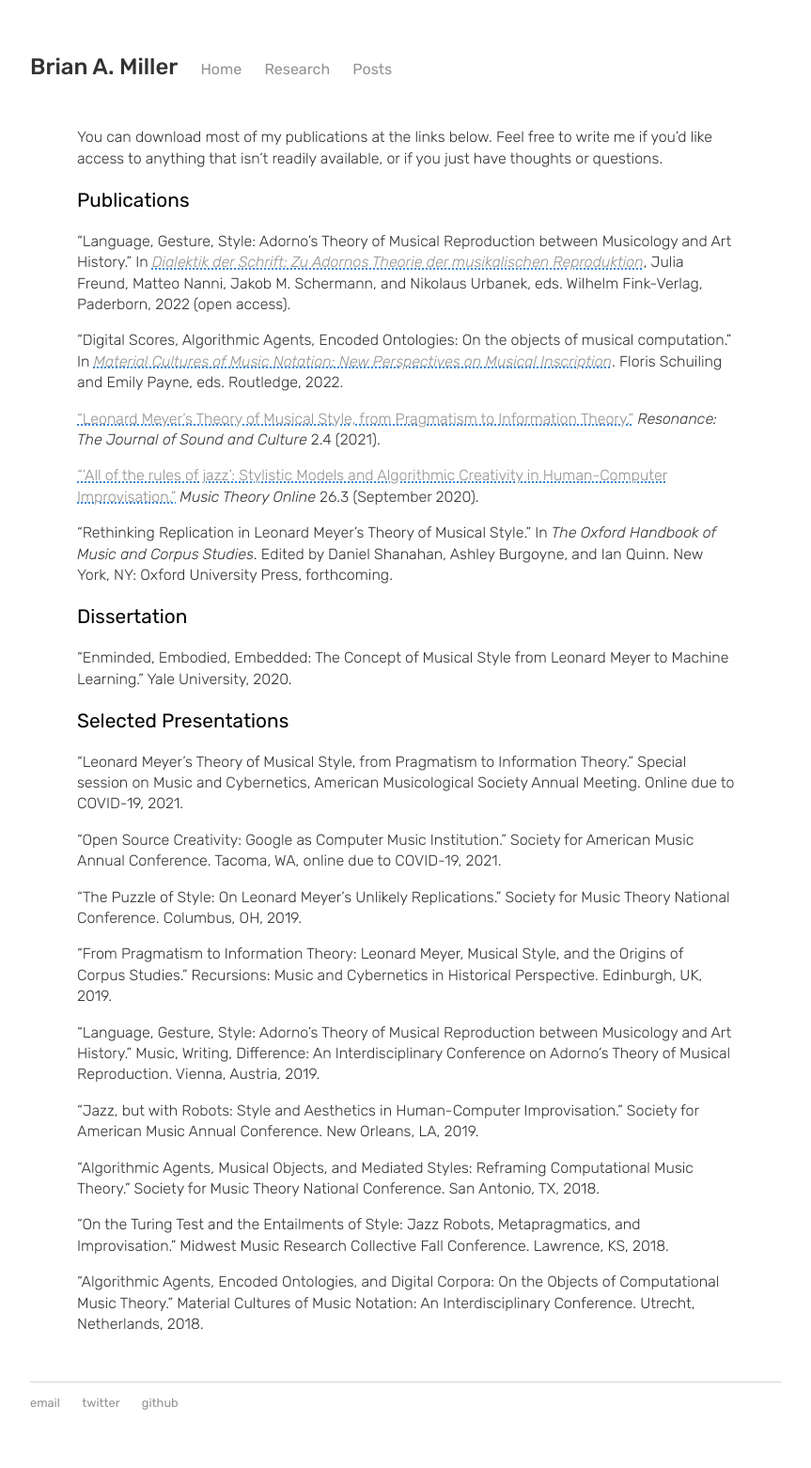
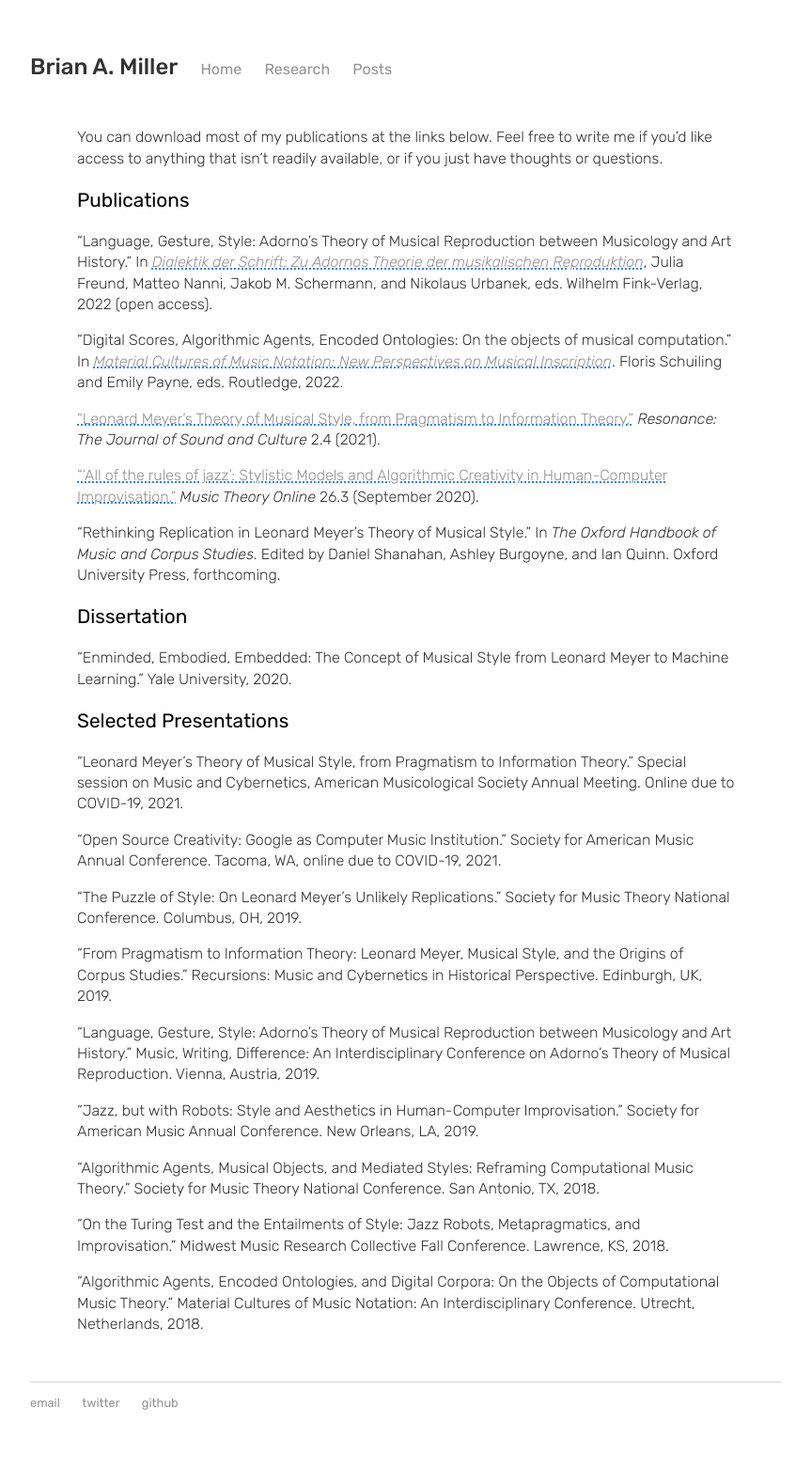
Before and after one commit to bmill42/bmill42.github.io, a Jekyll site: the page built from research/index.md, in a window 1280 px wide. Shown: the whole page at 94% size, without its empty margins (168-1031 px from the left). Built offline with Jekyll 4.4.1, drawn with Linux system fonts in a browser that asks for light colours.

Commit message:
updates to bib formatting

```diff
--- a/index.html
+++ b/index.html
@@ -11,5 +11,5 @@ title: Brian A. Miller
 
     <p>More generally, I'm interested in a broad range of humanistic thought as it intersects with music and sound, including media theory and the philosophy of technology, critical approaches to Big Data, sound studies, and music of the late nineteenth and twentieth centuries. I also have an interest in Adorno's philosophy of music, and have written on his treatment of the concept of style in his little-studied <i>Towards a Theory of Musical Reproduction</i>. Along with Ezra Teboul and Eamonn Bell, I co-convene a <a href="https://www.chstm.org/content/sound-and-technology">working group on Sound and Technology</a> sponsored by the Consortium for the History of Science, Technology, and Medicine.</p>
 
-    <p>I finished my PhD in music theory at Yale in 2020, and served as a lecturer there for the following year. I'm currently on the staff of the Institute for Social Research at the University of Michigan, where I do data science, software engineering, and other research work for the Criminal Justice Administrative Records System (CJARS). I got my undergraduate degree in computer engineering at the University of Kansas, where I also completed a masters degree in music theory. Outside of academia, I particularly like tennis and greyhounds. This website is something of a work in progress, but you can find information about my current and upcoming academic publications and presentations, along with writings and code related to ongoing personal projects.</p>
+    <p>I finished my PhD in music theory at Yale in 2020, where I've also taught as a lecturer. I'm currently on the staff of the Institute for Social Research at the University of Michigan, where I do data science, software engineering, and other research work for the Criminal Justice Administrative Records System (CJARS). I got my undergraduate degree in computer engineering at the University of Kansas, where I also completed a masters degree in music theory. Outside of work, I particularly like tennis and greyhounds. This website is something of a work in progress, but you can find information about my current and upcoming academic publications and presentations, along with writings and code related to ongoing personal projects.</p>
 </div>
--- a/research/index.md
+++ b/research/index.md
@@ -7,7 +7,7 @@ You can download most of my publications at the links below. Feel free to write
 
 ### Publications
 
-“Language, Gesture, Style: Adorno’s Theory of Musical Reproduction between Musicology and Art History.” In [_Dialektik der Schrift: Zu Adornos Theorie der musikalischen Reproduktion_](https://doi.org/10.30965/9783846766804), Julia Freund, Matteo Nanni, Jakob M. Schermann, and Nikolaus Urbanek, eds. Wilhelm Fink-Verlag, Paderborn, 2022 (open access).
+“Language, Gesture, Style: Adorno’s Theory of Musical Reproduction between Musicology and Art History.” In [_Dialektik der Schrift: Zu Adornos Theorie der musikalischen Reproduktion_](https://doi.org/10.30965/9783846766804), Julia Freund, Matteo Nanni, Jakob M. Schermann, and Nikolaus Urbanek, eds. Wilhelm Fink-Verlag, 2022 (open access).
 
 “Digital Scores, Algorithmic Agents, Encoded Ontologies: On the objects of musical computation.” In [_Material Cultures of Music Notation: New Perspectives on Musical Inscription_](https://www.routledge.com/Material-Cultures-of-Music-Notation-New-Perspectives-on-Musical-Inscription/Schuiling-Payne/p/book/9780367359522). Floris Schuiling and Emily Payne, eds. Routledge, 2022.
 
@@ -15,7 +15,7 @@ You can download most of my publications at the links below. Feel free to write
 
 [“‘All of the rules of jazz’: Stylistic Models and Algorithmic Creativity in Human-Computer Improvisation.”](https://mtosmt.org/issues/mto.20.26.3/mto.20.26.3.miller.html) _Music Theory Online_ 26.3 (September 2020).
 
-“Rethinking Replication in Leonard Meyer’s Theory of Musical Style.” In _The Oxford Handbook of Music and Corpus Studies_. Edited by Daniel Shanahan, Ashley Burgoyne, and Ian Quinn. New York, NY: Oxford University Press, forthcoming.
+“Rethinking Replication in Leonard Meyer’s Theory of Musical Style.” In _The Oxford Handbook of Music and Corpus Studies_. Edited by Daniel Shanahan, Ashley Burgoyne, and Ian Quinn. Oxford University Press, forthcoming.
 
 ### Dissertation
 
```
